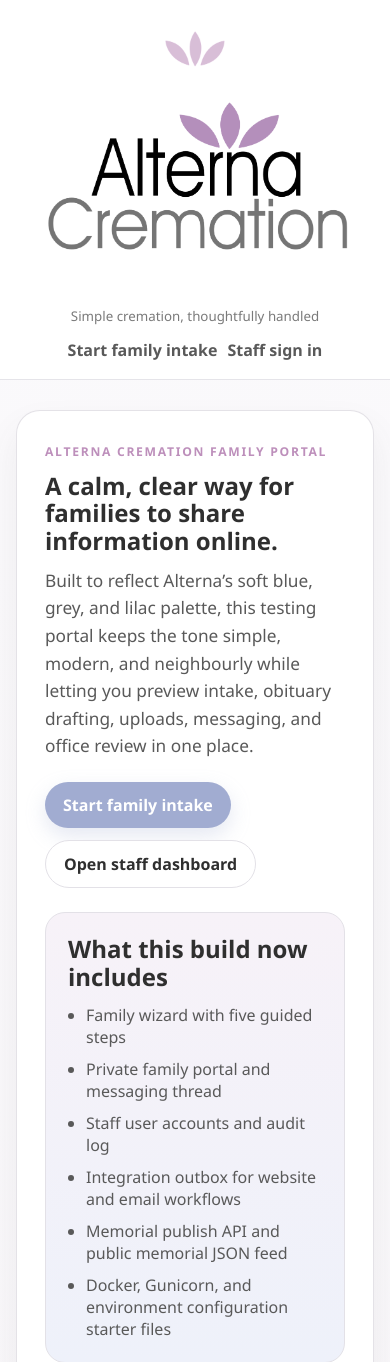
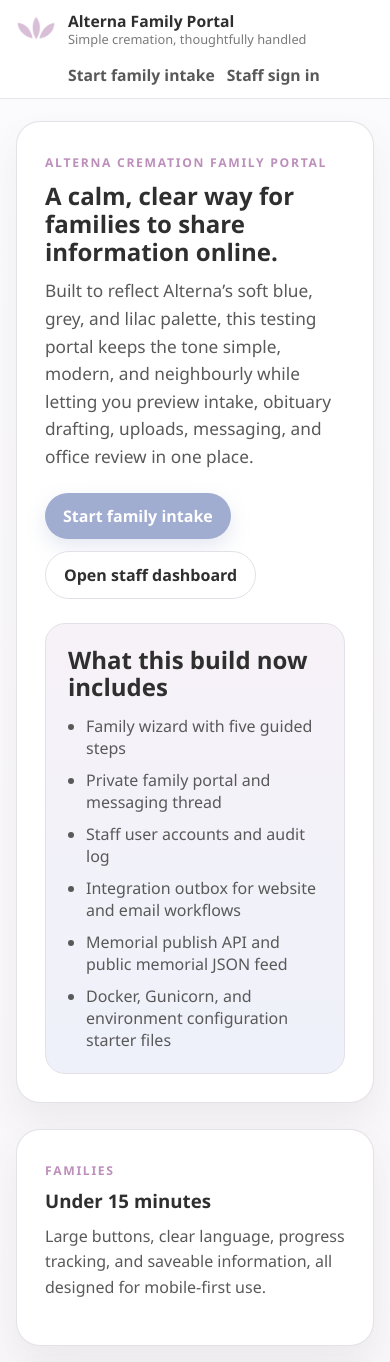
Before and after one commit to alternacremation/alterna-family-portal, a Flask app: page / in a window 390 px wide. Shown: the top 1362 px of the page. Run offline with Flask 3, Linux system fonts and the light colour scheme; data comes from the database, SQL or seed files in the repository.

Commit message:
Add files via upload

```diff
--- a/static/styles.css
+++ b/static/styles.css
@@ -286,3 +286,77 @@ code { background: #f3f1f6; padding: 2px 6px; border-radius: 6px; }
         text-align: center;
     }
 }
+
+
+/* v9 compact header overrides */
+.content { padding-top: 22px; }
+.topbar.compact-topbar {
+    display: flex;
+    justify-content: space-between;
+    align-items: center;
+    gap: 14px;
+    padding: 12px 0;
+}
+.compact-brand-mark {
+    display: flex;
+    align-items: center;
+    gap: 12px;
+    min-width: 0;
+}
+.compact-brand-icon {
+    width: 44px;
+    height: 44px;
+    border-radius: 14px;
+    object-fit: contain;
+    flex: 0 0 auto;
+}
+.compact-brand-copy {
+    display: flex;
+    flex-direction: column;
+    min-width: 0;
+    gap: 2px;
+}
+.compact-brand-copy strong {
+    display: block;
+    font-size: 1.05rem;
+    line-height: 1.1;
+    color: var(--text-strong);
+}
+.compact-brand-copy small {
+    margin: 0;
+    font-size: 0.88rem;
+    line-height: 1.2;
+}
+.compact-site-nav {
+    display: flex;
+    align-items: center;
+    justify-content: flex-end;
+    gap: 16px;
+    flex-wrap: wrap;
+}
+.compact-site-nav a {
+    font-size: 0.98rem;
+}
+@media (max-width: 920px) {
+    .topbar.compact-topbar {
+        align-items: flex-start;
+        padding: 10px 0 12px;
+    }
+    .compact-brand-icon {
+        width: 40px;
+        height: 40px;
+        border-radius: 12px;
+    }
+    .compact-brand-copy strong {
+        font-size: 0.98rem;
+    }
+    .compact-brand-copy small {
+        font-size: 0.8rem;
+    }
+    .compact-site-nav {
+        width: 100%;
+        gap: 12px;
+        justify-content: flex-start;
+        padding-left: 52px;
+    }
+}
--- a/templates/base.html
+++ b/templates/base.html
@@ -10,15 +10,15 @@
 </head>
 <body>
 <header class="site-header">
-    <div class="container topbar topbar-centered">
-        <a href="{{ url_for('index') }}" class="brand-mark brand-mark-centered">
-            <img src="{{ url_for('static', filename='favicon-flower.png') }}" alt="Alterna flower icon" class="brand-icon">
-            <span class="brand-copy brand-copy-centered">
-                <img src="{{ url_for('static', filename='alterna-wordmark.png') }}" alt="Alterna Family Portal" class="brand-wordmark">
+    <div class="container topbar compact-topbar">
+        <a href="{{ url_for('index') }}" class="brand-mark compact-brand-mark">
+            <img src="{{ url_for('static', filename='favicon-flower.png') }}" alt="Alterna flower icon" class="brand-icon compact-brand-icon">
+            <span class="brand-copy compact-brand-copy">
+                <strong>Alterna Family Portal</strong>
                 <small>Simple cremation, thoughtfully handled</small>
             </span>
         </a>
-        <nav class="site-nav site-nav-centered">
+        <nav class="site-nav compact-site-nav">
             <a href="{{ url_for('submit') }}">Start family intake</a>
             {% if admin_logged_in %}
                 <a href="{{ url_for('admin') }}">Office dashboard</a>
--- a/templates/family_portal.html
+++ b/templates/family_portal.html
@@ -44,9 +44,7 @@
     <form method="post" enctype="multipart/form-data" class="form-grid">
         <input type="hidden" name="action" value="save_form">
         <div class="grid two">
-            <label>Case reference
-                <input name="case_reference" value="{{ row['case_reference'] }}">
-            </label>
+            <input type="hidden" name="case_reference" value="{{ row['case_reference'] }}">
             <label>Relationship to the deceased
                 <input name="relationship_to_deceased" value="{{ row['relationship_to_deceased'] or '' }}">
             </label>
```
